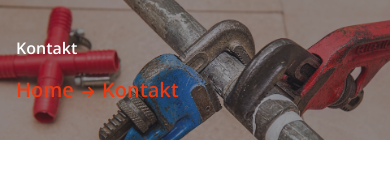
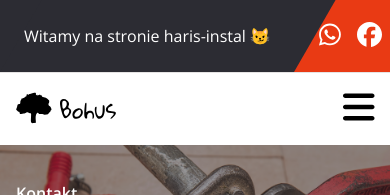
Before and after one commit to gromen/haris-instal, a Next.js app: page /kontakt in a window 390 px wide. Shown: the top 195 px of the page. Built offline with nearby package versions, Linux system fonts and the light colour scheme.

Commit message:
feature: display menu on mobile devices

```diff
--- a/app/components/Header/HeaderNavigation.tsx
+++ b/app/components/Header/HeaderNavigation.tsx
@@ -1,47 +1,69 @@
+'use client';
 import Link from 'next/link';
 import Image from 'next/image';
 import logo from '@/public/Bohus-logo.svg';
 import HeaderNavigationItem from '@/app/components/Header/HeaderNavigation/HeaderNavigationItem';
+import { useEffect, useState } from 'react';
+import { clsx } from 'clsx';
+import { FontAwesomeIcon } from '@fortawesome/react-fontawesome';
+import { faXmark, faBars } from '@fortawesome/free-solid-svg-icons';
+import { usePathname } from 'next/navigation';
 
 export default function HeaderNavigation() {
+  const pathname = usePathname();
+  const [opened, setOpened] = useState<boolean>(false);
+  const onClickHamburger = () => setOpened((prevState) => !prevState);
+  const classesUl = clsx([
+    'w-full text-center text-4xl md:text-lg space-y-6 font-bold font- flex flex-col items-center justify-center md:w-auto md:text-left absolute md:static md:flex-row left-0 z-10 bg-white',
+    { 'top-0 h-full z-20': opened },
+    { 'mt-0 -top-[500%]': !opened },
+  ]);
+  const classesHamburger = clsx([
+    'flex md:hidden',
+    { 'absolute right-10 top-10 z-50': opened },
+  ]);
+
+  useEffect(() => {
+    document.body.classList.toggle('overflow-hidden', opened);
+    document.body.classList.toggle('md:overflow-auto', opened);
+  }, [opened]);
+
+  useEffect(() => {
+    console.log(pathname);
+  }, [pathname]);
+
   return (
-    <nav className="flex self-center md:self-start w-full p-4 justify-between">
+    <nav className="flex-c text z text- flex w-full flex-wrap justify-between self-center p-4 md:self-start">
       <Link href="/" className="md:hidden">
         <Image src={logo} alt="main logo image" width={100} height={60} />
       </Link>
-      <div className="flex md:hidden">
-        <svg
-          xmlns="http://www.w3.org/2000/svg"
-          className="w-10"
-          fill="none"
-          viewBox="0 0 24 24"
-          stroke="currentColor"
-        >
-          <path
-            strokeLinecap="round"
-            strokeLinejoin="round"
-            strokeWidth="2"
-            d="M4 6h16M4 12h16M4 18h16"
-          />
-        </svg>
-      </div>
-      <ul className="hidden md:flex font-medium text-lg">
+      <button className={classesHamburger} onClick={onClickHamburger}>
+        <FontAwesomeIcon
+          icon={!opened ? faBars : faXmark}
+          className="text-4xl"
+        />
+      </button>
+      <div className="w-full"></div>
+      <ul className={classesUl}>
         <HeaderNavigationItem
           title={'Home'}
           href={'/'}
           label="Home page"
-          classes={'pr-6'}
+          classes={'md:pr-6'}
+          setOpened={setOpened}
         />
         <HeaderNavigationItem
           title={'O nas'}
           href={'/o-nas'}
           label="O nas"
-          classes={'pr-6'}
+          classes={'md:pr-6'}
+          setOpened={setOpened}
         />
         <HeaderNavigationItem
           title={'Kontakt'}
           href={'/kontakt'}
           label="Kontakt"
+          setOpened={setOpened}
         />
       </ul>
     </nav>
--- a/app/components/Header/HeaderNavigation/HeaderNavigationItem.tsx
+++ b/app/components/Header/HeaderNavigation/HeaderNavigationItem.tsx
@@ -5,6 +5,7 @@ type HeaderNavigationItemProps = {
   href: string;
   label: string;
   classes?: string;
+  setOpened: (param: boolean) => void;
 };
 
 export default function HeaderNavigationItem({
@@ -12,6 +13,7 @@ export default function HeaderNavigationItem({
   label,
   href,
   classes,
+  setOpened,
 }: HeaderNavigationItemProps) {
   return (
     <li
@@ -19,7 +21,7 @@ export default function HeaderNavigationItem({
         classes ? ` ${classes}` : ''
       }`}
     >
-      <Link href={href} aria-label={label}>
+      <Link href={href} aria-label={label} onClick={() => setOpened(false)}>
         {title}
       </Link>
     </li>
--- a/app/kontakt/page.tsx
+++ b/app/kontakt/page.tsx
@@ -7,10 +7,12 @@ import {
   faPhoneVolume,
   faComments,
 } from '@fortawesome/free-solid-svg-icons';
+import Header from '@/app/components/Header/Header';
 
 export default function ContactUs() {
   return (
     <>
+      <Header />
       <HeadingHero title="Kontakt" breadcrumb="Kontakt" />
       <div className="container mx-auto mt-10 p-4 lg:mt-20 lg:flex">
         <div className="grow bg-gray-500 px-5 py-10 text-center font-semibold">
@@ -43,7 +45,7 @@ export default function ContactUs() {
         </div>
       </div>
       <iframe
-        className="mx-auto my-10 max-w-full lg:my-20"
+        className="mx-auto my-10 max-w-full grayscale lg:my-20"
         src="https://www.google.com/maps/embed?pb=!1m18!1m12!1m3!1d2412.059573611699!2d21.906539777830897!3d52.80326407213673!2m3!1f0!2f0!3f0!3m2!1i1024!2i768!4f13.1!3m3!1m2!1s0x471fab149d253567%3A0xba23ef1f5a64a72c!2sSzkolna%2C%2007-300%20Ostr%C3%B3w%20Mazowiecka!5e0!3m2!1spl!2spl!4v1695202430673!5m2!1spl!2spl"
         width="100%"
         height="600"
```
